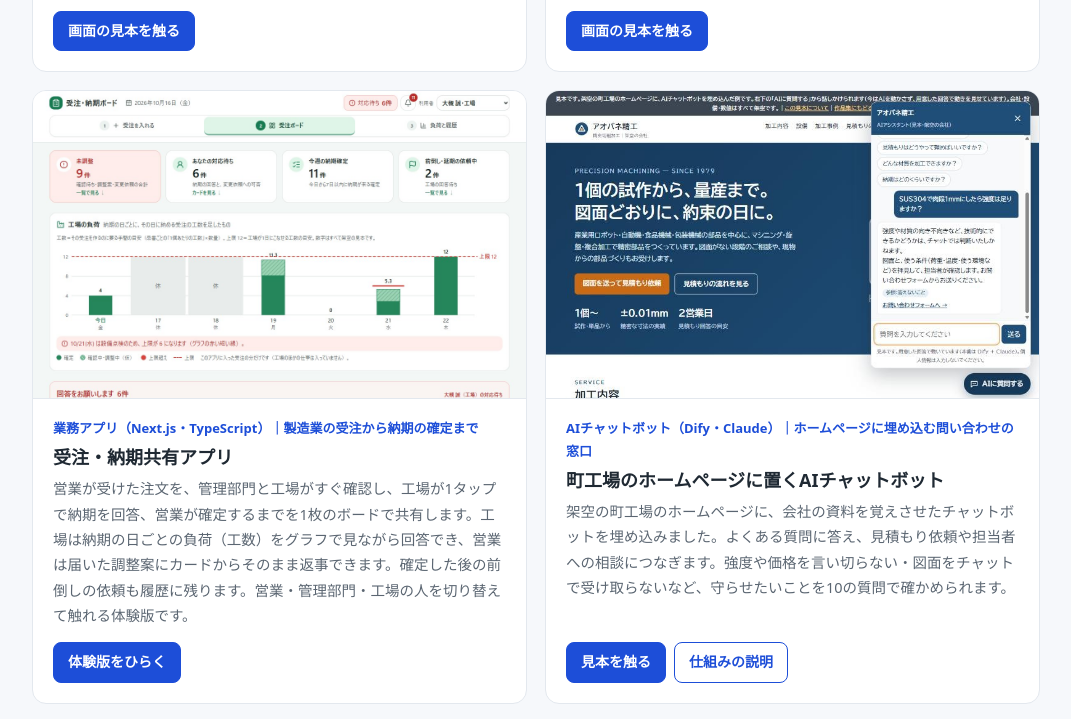
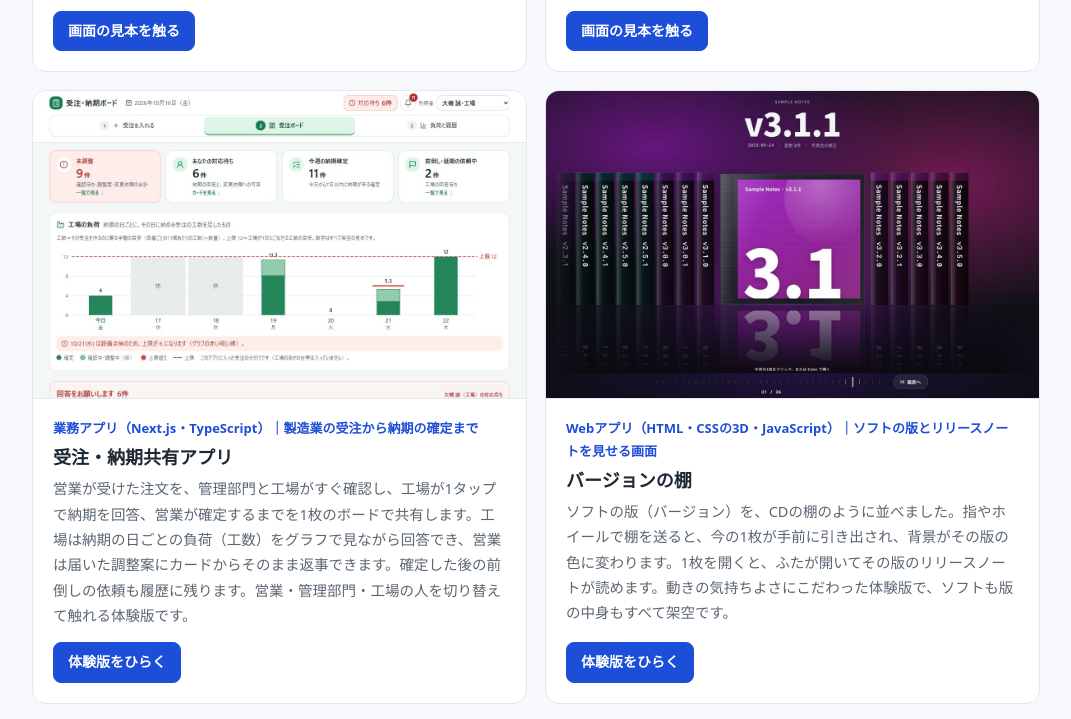
Before and after one commit to updating30/portfolio, a plain HTML site: page index.html in a window 1280 px wide. Shown: the part 1988-2707 px from the top of the page, without its empty margins (104-1175 px from the left). Drawn offline with Linux system fonts and the light colour scheme.

Commit message:
作品集にバージョンの棚の体験版のカードを追加
Co-Authored-By: Claude Opus 5.5 <noreply@anthropic.com>

```diff
--- a/index.html
+++ b/index.html
@@ -191,6 +191,17 @@
         </div>
       </article>
       <article class="card work">
+        <img src="images/version-shelf.jpg" alt="バージョンの棚の体験版：ソフトの版がCDの棚のように並び、中央の1枚が手前に引き出されている" loading="lazy" width="1200" height="750">
+        <div class="body">
+          <div class="what">Webアプリ（HTML・CSSの3D・JavaScript）｜ソフトの版とリリースノートを見せる画面</div>
+          <h3>バージョンの棚</h3>
+          <p>ソフトの版（バージョン）を、CDの棚のように並べました。指やホイールで棚を送ると、今の1枚が手前に引き出され、背景がその版の色に変わります。1枚を開くと、ふたが開いてその版のリリースノートが読めます。動きの気持ちよさにこだわった体験版で、ソフトも版の中身もすべて架空です。</p>
+          <div class="links">
+            <a class="btn main" href="https://updating30.github.io/version-shelf-demo/">体験版をひらく</a>
+          </div>
+        </div>
+      </article>
+      <article class="card work">
         <img src="images/chatbot.jpg" alt="架空の町工場のホームページに置いたAIチャットボットの見本" loading="lazy" width="800" height="500">
         <div class="body">
           <div class="what">AIチャットボット（Dify・Claude）｜ホームページに埋め込む問い合わせの窓口</div>
```
Also changed, not shown: images/version-shelf.jpg (added), 1 other file.
